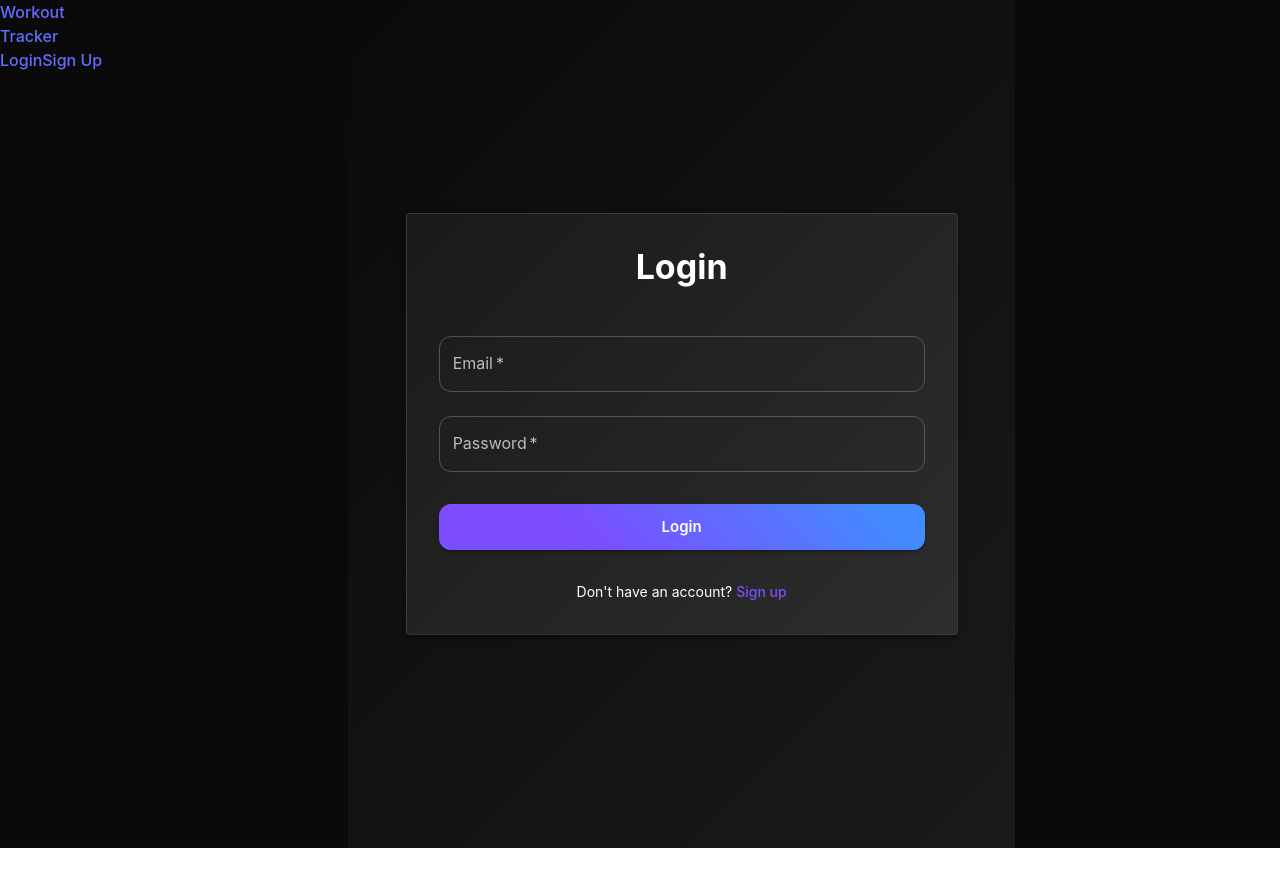
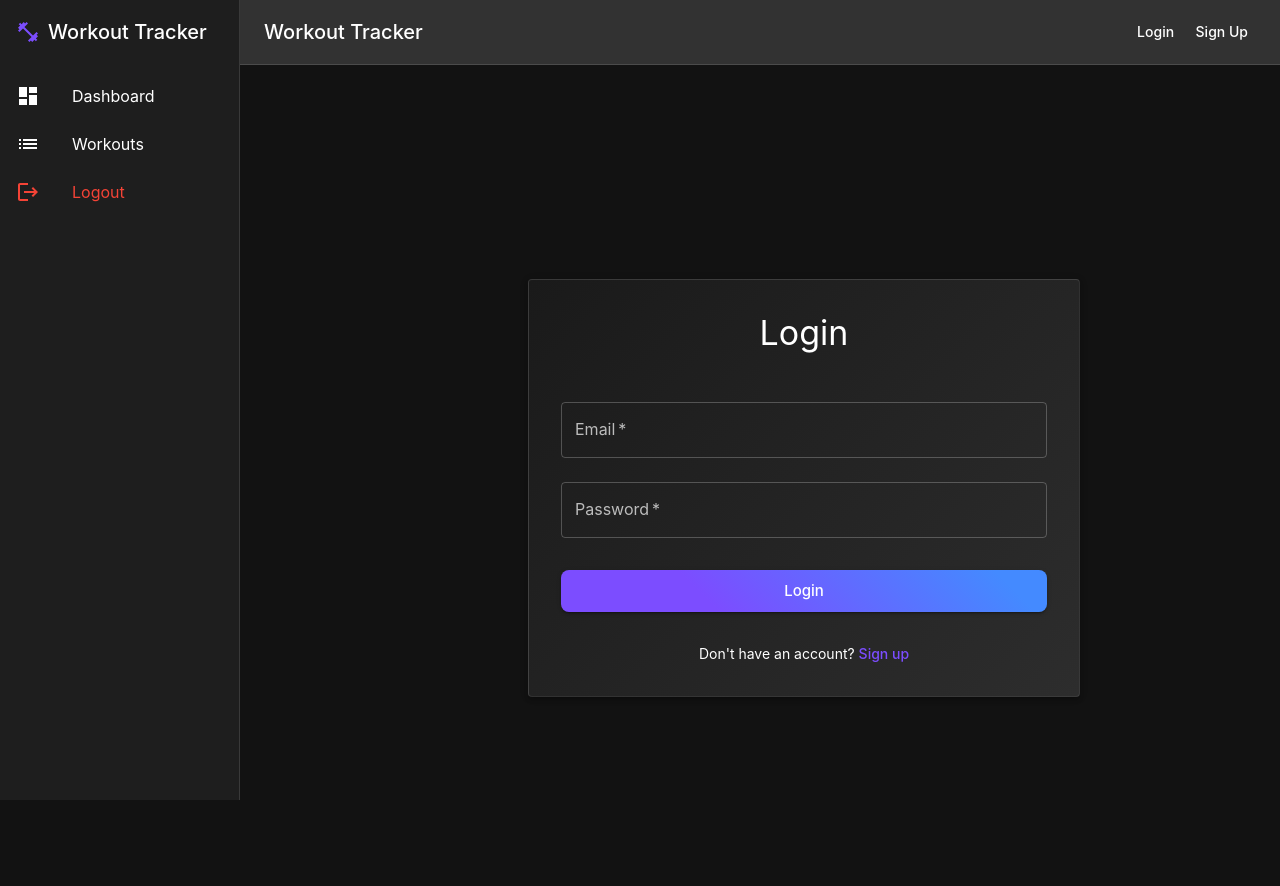
Before and after one commit to Nardos0915/workout, a React (Vite) app in the folder frontend/: page /login in a window 1280 px wide. Shown: the top 886 px of the page. Before the commit the page ends 848 px from the top, so only its background shows below. Built offline with nearby package versions, Linux system fonts and the light colour scheme.

Commit message:
Add files via upload

```diff
--- a/frontend/src/App.jsx
+++ b/frontend/src/App.jsx
@@ -1,84 +1,45 @@
 import React from 'react';
 import { BrowserRouter as Router, Routes, Route, Navigate } from 'react-router-dom';
 import { ThemeProvider, createTheme } from '@mui/material/styles';
-import CssBaseline from '@mui/material/CssBaseline';
-import { Box } from '@mui/material';
-import Navbar from './components/Navbar';
+import { Box, CssBaseline } from '@mui/material';
+import { AuthProvider } from './context/AuthContext';
+import { useAuth } from './context/AuthContext';
 import Login from './components/Login';
 import Signup from './components/Signup';
 import Dashboard from './components/Dashboard';
 import Workouts from './components/Workouts';
-import { AuthProvider, useAuth } from './context/AuthContext';
+import Navbar from './components/Navbar';
 
+// Create theme
 const theme = createTheme({
   palette: {
     mode: 'dark',
     primary: {
       main: '#7C4DFF',
-      light: '#B47CFF',
-      dark: '#3F1DCB',
-    },
-    secondary: {
-      main: '#FF4081',
-      light: '#FF79B0',
-      dark: '#C60055',
     },
     background: {
-      default: '#0A0A0A',
-      paper: '#1A1A1A',
+      default: '#121212',
+      paper: '#1E1E1E',
     },
   },
   typography: {
     fontFamily: '"Inter", "Roboto", "Helvetica", "Arial", sans-serif',
-    h1: {
-      fontWeight: 700,
-    },
-    h2: {
-      fontWeight: 700,
-    },
-    h3: {
-      fontWeight: 700,
-    },
-    h4: {
-      fontWeight: 700,
-    },
-    h5: {
-      fontWeight: 700,
-    },
-    h6: {
-      fontWeight: 700,
-    },
   },
   components: {
     MuiButton: {
       styleOverrides: {
         root: {
-          borderRadius: 12,
           textTransform: 'none',
-          fontWeight: 600,
-          padding: '10px 24px',
+          borderRadius: 8,
         },
       },
     },
     MuiCard: {
       styleOverrides: {
         root: {
-          borderRadius: 16,
+          borderRadius: 12,
+          background: 'linear-gradient(145deg, #1E1E1E 0%, #2D2D2D 100%)',
           boxShadow: '0 4px 6px rgba(0, 0, 0, 0.1)',
-          transition: 'transform 0.2s ease-in-out, box-shadow 0.2s ease-in-out',
-          '&:hover': {
-            transform: 'translateY(-4px)',
-            boxShadow: '0 6px 12px rgba(0, 0, 0, 0.15)',
-          },
-        },
-      },
-    },
-    MuiTextField: {
-      styleOverrides: {
-        root: {
-          '& .MuiOutlinedInput-root': {
-            borderRadius: 12,
-          },
         },
       },
     },
@@ -104,8 +65,8 @@ const App = () => {
   return (
     <ThemeProvider theme={theme}>
       <CssBaseline />
-      <AuthProvider>
-        <Router>
+      <Router>
+        <AuthProvider>
           <Box sx={{ display: 'flex', minHeight: '100vh' }}>
             <Navbar />
             <Box
@@ -115,8 +76,7 @@ const App = () => {
                 p: 3,
                 width: { sm: `calc(100% - 240px)` },
                 ml: { sm: '240px' },
-                background: 'linear-gradient(135deg, #0A0A0A 0%, #1A1A1A 100%)',
-                minHeight: '100vh',
+                mt: '64px',
               }}
             >
               <Routes>
@@ -142,8 +102,8 @@ const App = () => {
               </Routes>
             </Box>
           </Box>
-        </Router>
-      </AuthProvider>
+        </AuthProvider>
+      </Router>
     </ThemeProvider>
   );
 };
--- a/frontend/src/components/Navbar.jsx
+++ b/frontend/src/components/Navbar.jsx
@@ -1,74 +1,175 @@
-import React from 'react';
-import { Link, useNavigate } from 'react-router-dom';
+import React, { useState } from 'react';
+import { useNavigate, Link } from 'react-router-dom';
+import {
+  AppBar,
+  Toolbar,
+  Typography,
+  Button,
+  Box,
+  Drawer,
+  List,
+  ListItem,
+  ListItemIcon,
+  ListItemText,
+  IconButton,
+  useTheme,
+  useMediaQuery,
+} from '@mui/material';
+import {
+  FitnessCenter,
+  Dashboard as DashboardIcon,
+  List as ListIcon,
+  Logout,
+  Menu as MenuIcon,
+} from '@mui/icons-material';
 import { useAuth } from '../context/AuthContext';
 
 const Navbar = () => {
   const { user, logout } = useAuth();
   const navigate = useNavigate();
+  const theme = useTheme();
+  const isMobile = useMediaQuery(theme.breakpoints.down('sm'));
+  const [mobileOpen, setMobileOpen] = useState(false);
+
+  const handleDrawerToggle = () => {
+    setMobileOpen(!mobileOpen);
+  };
 
   const handleLogout = () => {
     logout();
     navigate('/login');
   };
 
+  const menuItems = [
+    { text: 'Dashboard', icon: <DashboardIcon />, path: '/dashboard' },
+    { text: 'Workouts', icon: <ListIcon />, path: '/workouts' },
+  ];
+
+  const drawer = (
+    <Box sx={{ width: 240, bgcolor: 'background.paper', height: '100%' }}>
+      <Box sx={{ p: 2, display: 'flex', alignItems: 'center', gap: 1 }}>
+        <FitnessCenter sx={{ color: 'primary.main' }} />
+        <Typography variant="h6" component="div" sx={{ flexGrow: 1 }}>
+          Workout Tracker
+        </Typography>
+      </Box>
+      <List>
+        {menuItems.map((item) => (
+          <ListItem
+            key={item.text}
+            component={Link}
+            to={item.path}
+            sx={{
+              color: 'text.primary',
+              '&:hover': {
+                bgcolor: 'rgba(124, 77, 255, 0.1)',
+              },
+            }}
+          >
+            <ListItemIcon sx={{ color: 'inherit' }}>{item.icon}</ListItemIcon>
+            <ListItemText primary={item.text} />
+          </ListItem>
+        ))}
+        <ListItem
+          onClick={handleLogout}
+          sx={{
+            color: 'error.main',
+            cursor: 'pointer',
+            '&:hover': {
+              bgcolor: 'rgba(211, 47, 47, 0.08)',
+            },
+          }}
+        >
+          <ListItemIcon sx={{ color: 'inherit' }}>
+            <Logout />
+          </ListItemIcon>
+          <ListItemText primary="Logout" />
+        </ListItem>
+      </List>
+    </Box>
+  );
+
   return (
-    <nav className="bg-white shadow-lg">
-      <div className="max-w-7xl mx-auto px-4 sm:px-6 lg:px-8">
-        <div className="flex justify-between h-16">
-          <div className="flex">
-            <div className="flex-shrink-0 flex items-center">
-              <Link to="/" className="text-xl font-bold text-blue-600">
-                Workout Tracker
-              </Link>
-            </div>
-            {user && (
-              <div className="hidden sm:ml-6 sm:flex sm:space-x-8">
-                <Link
-                  to="/dashboard"
-                  className="border-transparent text-gray-500 hover:border-blue-500 hover:text-blue-600 inline-flex items-center px-1 pt-1 border-b-2 text-sm font-medium"
+    <>
+      <AppBar
+        position="fixed"
+        sx={{
+          width: { sm: `calc(100% - 240px)` },
+          ml: { sm: '240px' },
+          bgcolor: 'background.paper',
+          boxShadow: 'none',
+          borderBottom: '1px solid',
+          borderColor: 'divider',
+        }}
       >
-                  Dashboard
-                </Link>
-                <Link
-                  to="/workouts"
-                  className="border-transparent text-gray-500 hover:border-blue-500 hover:text-blue-600 inline-flex items-center px-1 pt-1 border-b-2 text-sm font-medium"
+        <Toolbar>
+          {isMobile && (
+            <IconButton
+              color="inherit"
+              aria-label="open drawer"
+              edge="start"
+              onClick={handleDrawerToggle}
+              sx={{ mr: 2 }}
             >
-                  Workouts
-                </Link>
-              </div>
+              <MenuIcon />
+            </IconButton>
           )}
-          </div>
-          <div className="hidden sm:ml-6 sm:flex sm:items-center">
-            {user ? (
-              <div className="flex items-center space-x-4">
-                <span className="text-gray-700">{user.name}</span>
-                <button
-                  onClick={handleLogout}
-                  className="bg-blue-500 text-white px-4 py-2 rounded hover:bg-blue-600"
+          <Typography variant="h6" component="div" sx={{ flexGrow: 1 }}>
+            {user ? `Welcome, ${user.name}` : 'Workout Tracker'}
+          </Typography>
+          {!user && (
+            <Box>
+              <Button color="inherit" component={Link} to="/login">
+                Login
+              </Button>
+              <Button color="inherit" component={Link} to="/signup">
+                Sign Up
+              </Button>
+            </Box>
+          )}
+        </Toolbar>
+      </AppBar>
+      <Box
+        component="nav"
+        sx={{ width: { sm: 240 }, flexShrink: { sm: 0 } }}
       >
-                  Logout
-                </button>
-              </div>
+        {isMobile ? (
+          <Drawer
+            variant="temporary"
+            open={mobileOpen}
+            onClose={handleDrawerToggle}
+            ModalProps={{
+              keepMounted: true,
+            }}
+            sx={{
+              '& .MuiDrawer-paper': {
+                boxSizing: 'border-box',
+                width: 240,
+                bgcolor: 'background.paper',
+              },
+            }}
+          >
+            {drawer}
+          </Drawer>
         ) : (
-              <div className="flex items-center space-x-4">
-                <Link
-                  to="/login"
-                  className="text-gray-500 hover:text-blue-600"
+          <Drawer
+            variant="permanent"
+            sx={{
+              '& .MuiDrawer-paper': {
+                boxSizing: 'border-box',
+                width: 240,
+                bgcolor: 'background.paper',
+                borderRight: '1px solid',
+                borderColor: 'divider',
+              },
+            }}
+            open
           >
-                  Login
-                </Link>
-                <Link
-                  to="/signup"
-                  className="bg-blue-500 text-white px-4 py-2 rounded hover:bg-blue-600"
-                >
-                  Sign Up
-                </Link>
-              </div>
+            {drawer}
+          </Drawer>
         )}
-          </div>
-        </div>
-      </div>
-    </nav>
+      </Box>
+    </>
   );
 };
 
```
Lines whose indentation alone changed are shown as unchanged.
